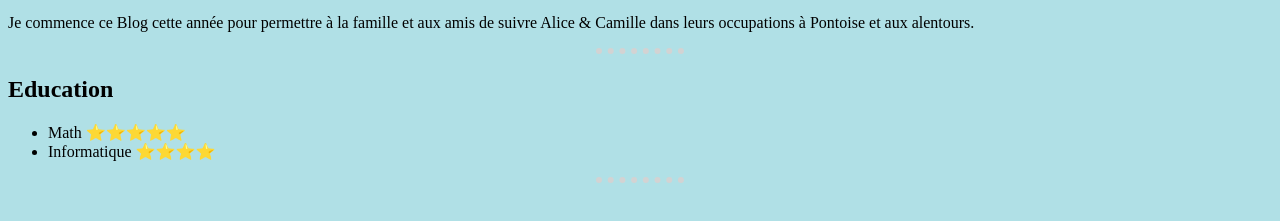
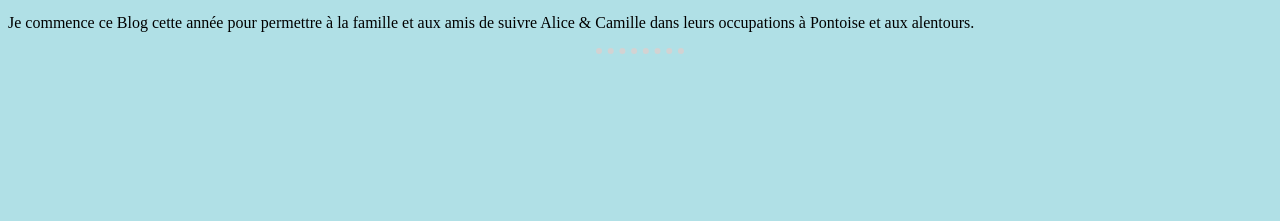
Before and after one commit to Danao64/Sisters_in_Pontoise, a plain HTML site: page index.html in a window 1280 px wide. Shown: the part 297-518 px from the top of the page. Drawn offline with Linux system fonts and the light colour scheme.

Commit message:
Update index.html

```diff
--- a/index.html
+++ b/index.html
@@ -19,12 +19,7 @@
   <p>Je commence ce Blog cette année pour permettre à la famille et
     aux amis de suivre Alice & Camille dans leurs occupations à Pontoise et aux alentours.</p>
   <hr>
-  <h2>Education</h2>
-  <ul>
-    <li>Math ⭐⭐⭐⭐⭐</li>
-    <li>Informatique ⭐⭐⭐⭐</li>
-  </ul>
-  <hr>
+
 </body>
 
 </html>
```
